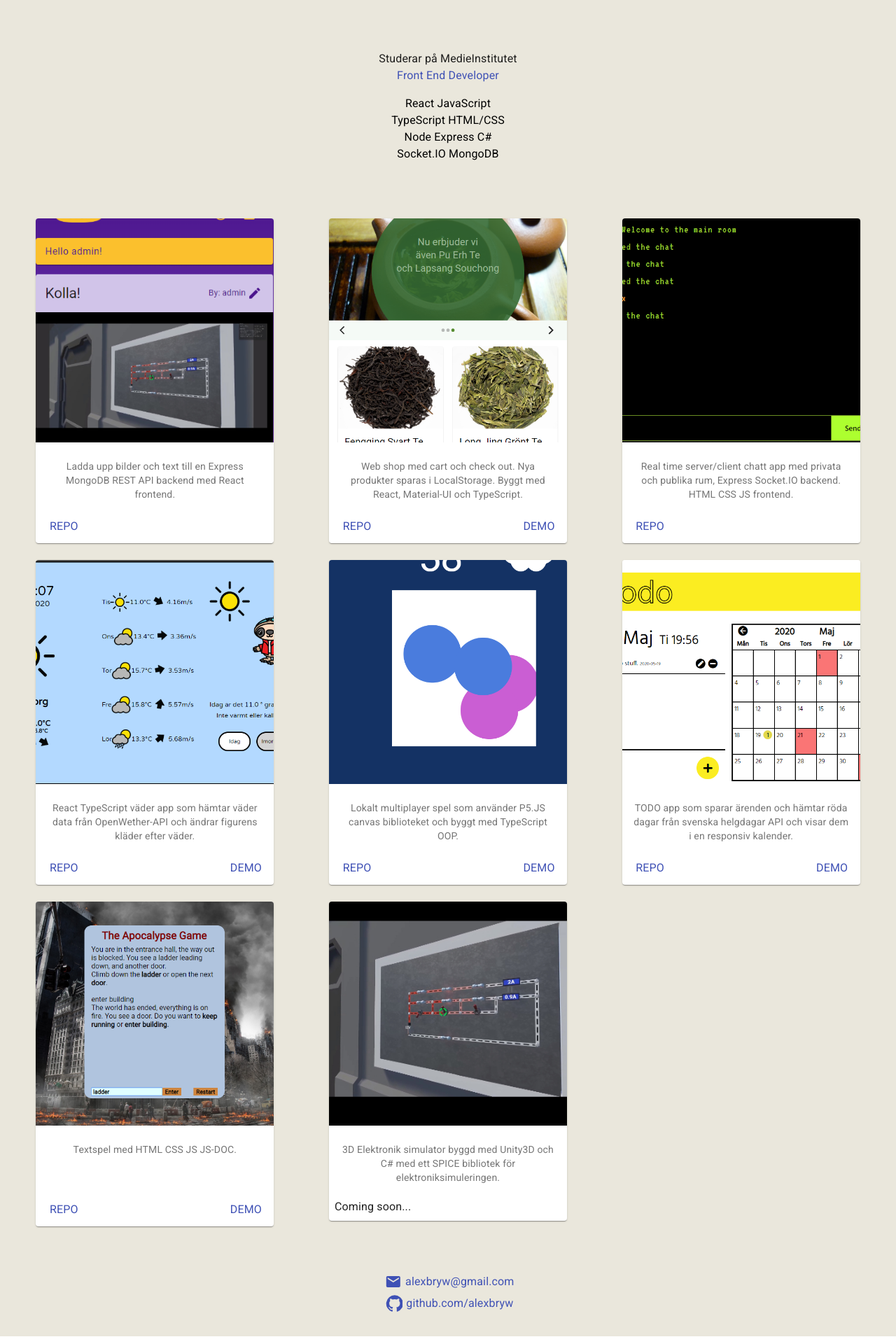
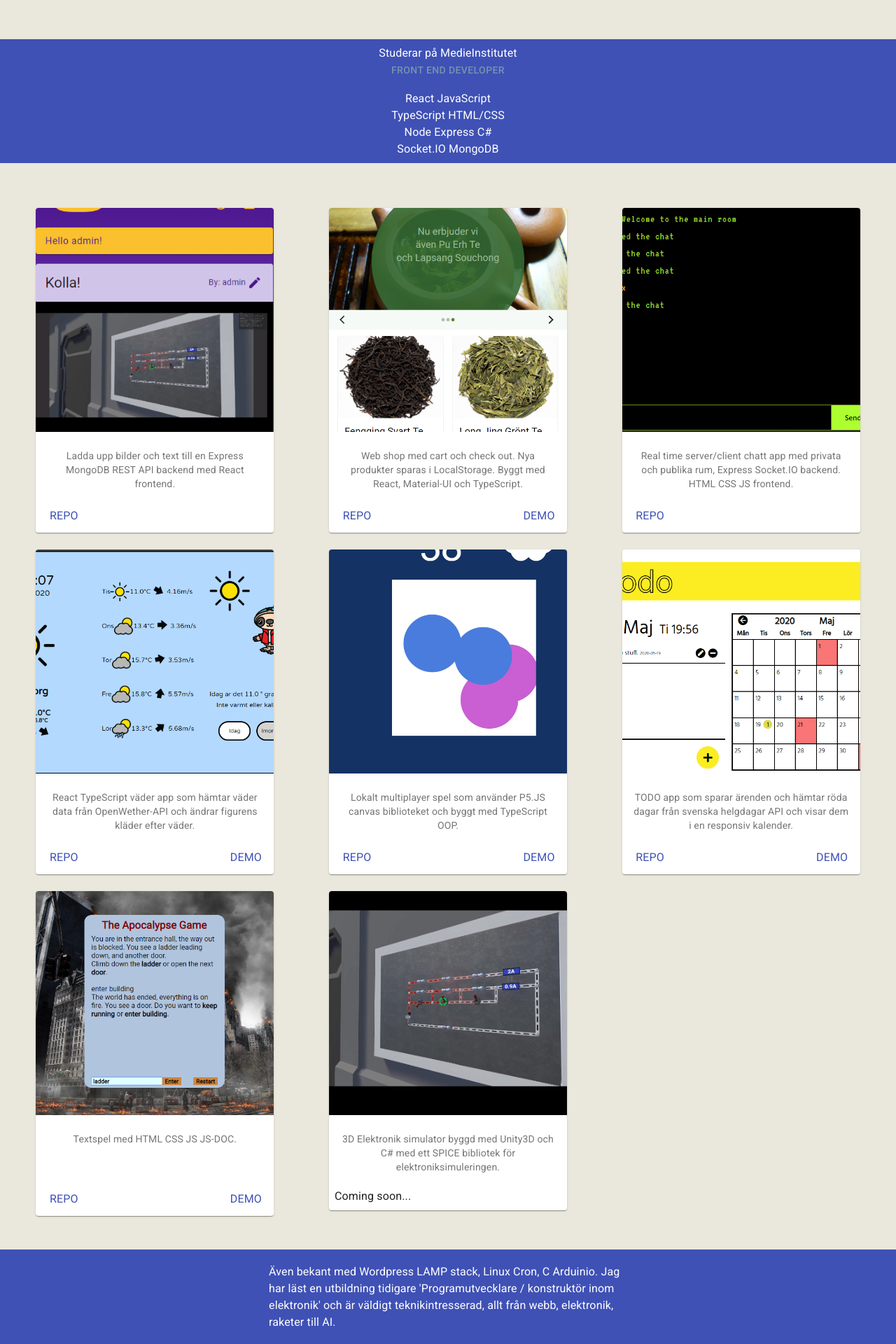
Before and after one commit to alexbryw/portfolio, a React (Create React App) app: page / in a window 1280 px wide. Shown: the part 360-2280 px from the top of the page at 70% size. Built offline with nearby package versions, Linux system fonts and the light colour scheme.

Commit message:
about added above bottom contact.

```diff
--- a/src/App.js
+++ b/src/App.js
@@ -1,11 +1,15 @@
 import React from 'react';
 import CardHolder from './components/cards/CardHolder';
+// import { ThemeProvider } from '@material-ui/core/styles'
+// import Theme from './components/MuiTheme'
 
 function App() {
   return (
-    <div className="App">
-      <CardHolder/>
-    </div>
+    // <ThemeProvider theme={Theme}>
+      <div className="App">
+        <CardHolder/>
+      </div>
+    // </ThemeProvider>
   );
 }
 
--- /dev/null
+++ b/src/components/MuiTheme.jsx
@@ -0,0 +1,33 @@
+// import { createMuiTheme } from '@material-ui/core/styles';
+
+// export default createMuiTheme({
+//   "palette":{
+//     "common":{
+//         "black":"#000",
+//         "white":"#fff"
+//       },
+//     "background":{
+//       "paper":"#fff",
+//       "default":"#f5faf6"
+//     },"primary":{
+//       "light":"#a2d293",
+//       "main":"#558b2f",
+//       "dark":"#346933",
+//       "contrastText":"#fff"
+//     },"secondary":{
+//       "light":"#be9c91",
+//       "main":"#9cba98",
+//       "dark":"#5f4339",
+//       "contrastText":"#fff"
+//     },"error":{
+//       "light":"#98ee99",
+//       "main":"red",
+//       "dark":"#338a3e",
+//       "contrastText":"#fff"
+//     }
+//     ,"text":{
+//       "primary":"rgba(255, 255, 255, 0.87)",
+//       "secondary":"rgba(0, 0, 0, 0.54)",
+//       "disabled":"rgba(0, 0, 0, 0.38)",
+//       "hint":"rgba(0, 0, 0, 0.38)"}
+//     }})
--- /dev/null
+++ b/src/components/cards/About.jsx
@@ -0,0 +1,35 @@
+import React from 'react'
+import { Box, Typography } from '@material-ui/core'
+
+export default function About(){
+    return(
+        <Box bgcolor={"primary.main"} style={boxHolderStyle}>
+            {/* <Typography style={textStyle}>
+            </Typography> */}
+            <Typography style={textStyle}>
+                Även bekant med Wordpress LAMP stack, Linux Cron, C Arduinio.
+                Jag har läst en utbildning tidigare 'Programutvecklare / konstruktör inom elektronik'
+                och är väldigt teknikintresserad, allt från webb, elektronik, raketer till AI.
+            </Typography>
+            {/* <Typography style={textStyle}>
+            </Typography> */}
+        </Box>
+    )
+}
+
+const boxHolderStyle = {
+    display: "flex",
+    justifyContent: "center",
+    alignItems: "center",
+    margin: "3rem 0 1rem 0",
+    padding: "1rem 0"
+}
+
+const textStyle = {
+    color: "white",
+    // display: "flex",
+    // justifyContent: "center",
+    // alignItems: "center",
+    margin: "0.25rem 1.25rem",
+    maxWidth: "32rem"
+}
--- a/src/components/cards/Bottom.jsx
+++ b/src/components/cards/Bottom.jsx
@@ -6,7 +6,7 @@ import { Container, Typography, Link } from '@material-ui/core';
 
 export default function Bottom(){
     return(
-        <Container style={{display: "flex",flexDirection: "column" , justifyContent: "center", alignItems: "center", padding: "4rem 1.25rem 2rem 1.25rem"}}>
+        <Container style={{display: "flex",flexDirection: "column" , justifyContent: "center", alignItems: "center", padding: "1rem 1.25rem 2rem 1.25rem"}}>
             <Link href="mailto:alexbryw@gmail.com" >
                 <Typography  style={{display: "flex", alignItems: "center", justifyContent: "center", padding: "0.2rem"}}>
                     <MailIcon style={{padding: "0 0.3rem"}}/> alexbryw@gmail.com
--- a/src/components/cards/CardHolder.jsx
+++ b/src/components/cards/CardHolder.jsx
@@ -8,6 +8,7 @@ import WelcomePage from './WelcomePage';
 import Current from './Current';
 import Bottom from './Bottom'
 import { makeStyles } from '@material-ui/core/styles'
+import About from './About';
 
 const useStyles = makeStyles({
     root: {
@@ -36,6 +37,7 @@ export default function CardHolder() {
                     })}
                 </Grid>
             </Container>
+            <About/>
             <Bottom />
         </div>
     )
--- a/src/components/cards/Current.jsx
+++ b/src/components/cards/Current.jsx
@@ -1,30 +1,29 @@
 import React from 'react'
-import { Container, Typography, Link } from '@material-ui/core'
-
+import { Box, Typography, Link } from '@material-ui/core'
 
 export default function Current(){
     return(
-        <Container style={{display: 'flex', flexDirection: "column", justifyContent: "center", alignItems: "center", padding: "3rem 1.5rem 5rem 1.5rem"}}>
-            <Typography color={"textPrimary"}>
+        <Box bgcolor={"primary.main"} style={{display: 'flex', flexDirection: "column", justifyContent: "center", alignItems: "center", padding: "0.5rem 0", /*background: "white",*/ margin: "2rem 0 4rem 0"}}>
+            <Typography style={{color: "white"}}>
                 Studerar på MedieInstitutet
             </Typography>
-            <Typography style={{padding: "0 0 1rem 0"}} /*color={"primary"}*/>
-                <Link href="https://medieinstitutet.se/utbildningar/front-end-developer/">
+            <Link href="https://medieinstitutet.se/utbildningar/front-end-developer/" style={{margin: "0 0 1rem 0"}}>
+                <Typography variant={"button"} style={{color: "#7395AE"}}>
                     Front End Developer
-                </Link>
-            </Typography>
-            <Typography>
+                </Typography>
+            </Link>
+            <Typography style={{color: "white"}}>
                 React JavaScript
             </Typography>
-            <Typography>
+            <Typography style={{color: "white"}}>
                 TypeScript HTML/CSS
             </Typography>
-            <Typography>
+            <Typography style={{color: "white"}}>
                 Node Express C#
             </Typography>
-            <Typography>
+            <Typography style={{color: "white"}}>
                 Socket.IO MongoDB
             </Typography>
-        </Container>
+        </Box>
     )
 }
--- a/src/components/cards/WelcomePage.jsx
+++ b/src/components/cards/WelcomePage.jsx
@@ -1,7 +1,7 @@
 import React from 'react'
 import { Container, Typography, Link } from '@material-ui/core'
 import GitHubIcon from '@material-ui/icons/GitHub';
-import LinkedInIcon from '@material-ui/icons/LinkedIn';
+// import LinkedInIcon from '@material-ui/icons/LinkedIn';
 
 export default function WelcomePage(){
     return(
```
